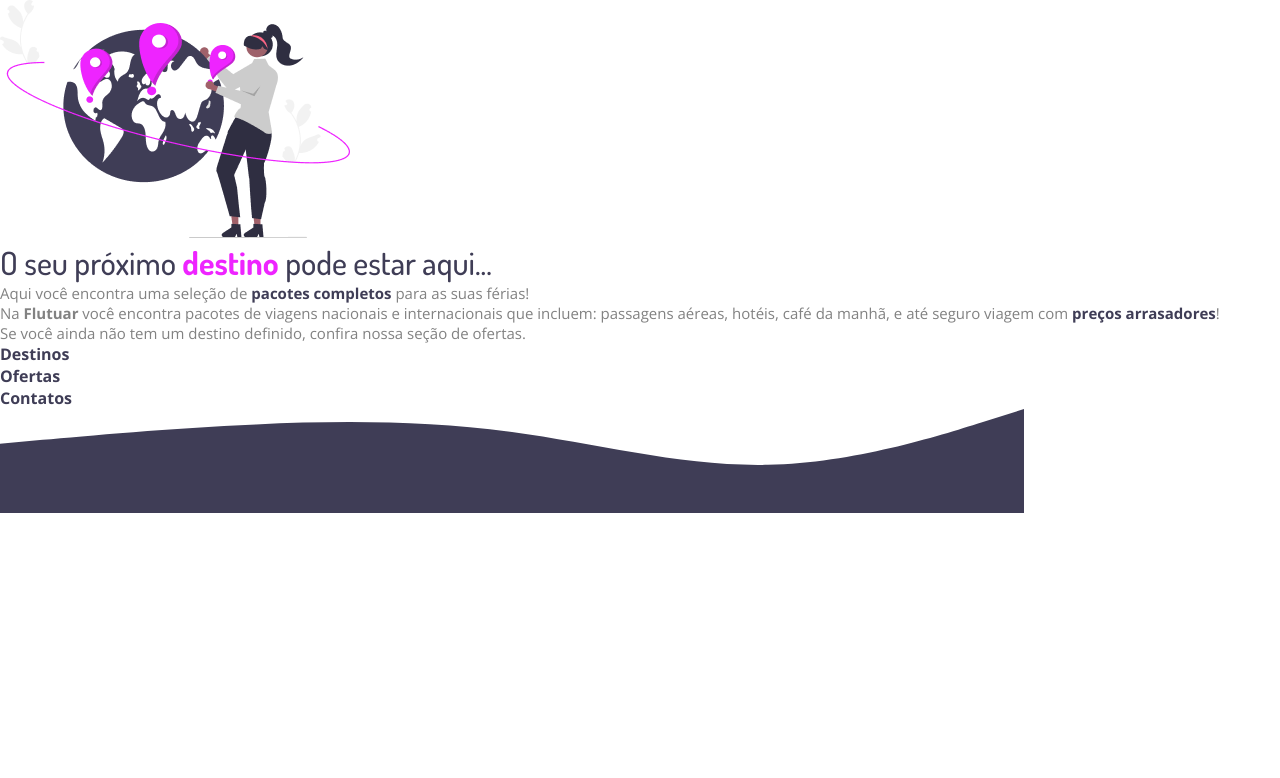
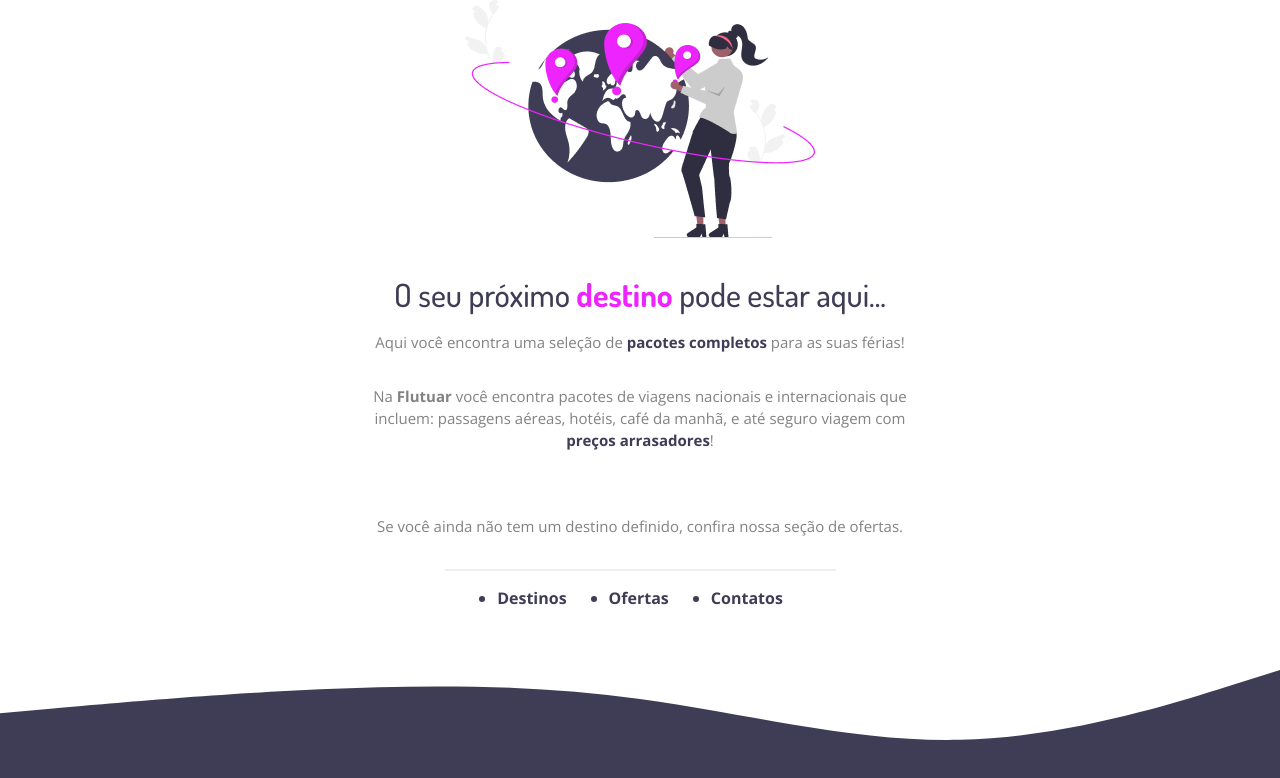
Before and after one commit to danircarv/flutuar-landing-page, a plain HTML site: page index.html in a window 1280 px wide. Drawn offline with nearby package versions, Linux system fonts and the light colour scheme.

Commit message:
adjusting positions

```diff
--- a/index.html
+++ b/index.html
@@ -14,33 +14,36 @@
   </head>
   <body>
     <main>
+      <div class="hero">
         <img
+          id="img1"
           src="./assets/img1.png"
           alt="Imagem de uma mulher segurando o globo terrestre"
         />
-      <div>
+
         <h1>O seu próximo <span>destino</span> pode estar aqui...</h1>
-      </div>
-      <div>
+
+        <div class="txt1">
           <p>
-          Aqui você encontra uma seleção de <span>pacotes completos</span> para
-          as suas férias!
+            Aqui você encontra uma seleção de
+            <span>pacotes completos</span> para as suas férias!
           </p>
           <p>
             Na <b>Flutuar</b> você encontra pacotes de viagens nacionais e
-          internacionais que incluem: passagens aéreas, hotéis, café da manhã, e
-          até seguro viagem com <span>preços arrasadores</span>!
+            internacionais que incluem: passagens aéreas, hotéis, café da manhã,
+            e até seguro viagem com <span>preços arrasadores</span>!
           </p>
         </div>
-      <div>
+        <div class="txt2">
           <p>
             Se você ainda não tem um destino definido, confira nossa seção de
             ofertas.
           </p>
         </div>
+      </div>
     </main>
+    <div class="linha"></div>
     <footer>
-      <div class="linha"></div>
       <div class="footer-nav">
         <ul>
           <li>Destinos</li>
@@ -48,7 +51,7 @@
           <li>Contatos</li>
         </ul>
       </div>
-      <img src="./assets/Wave.svg" alt="Desenho de onda minimalista" />
     </footer>
   </body>
+  <img id="wave" src="./assets/Wave.svg" alt="Desenho de onda minimalista" />
 </html>
--- a/styles.css
+++ b/styles.css
@@ -4,20 +4,51 @@
   box-sizing: border-box;
 }
 
+body {
+  text-align: center;
+}
+
+.hero {
+  width: 630px;
+  margin: auto;
+}
+
 h1 {
+  margin: 32px auto 16px;
+  width: 494px;
+
   font-family: "Dosis", sans-serif;
   font-weight: 500;
   color: #3f3d56;
+  font-size: 32px;
 }
 h1 span {
   font-weight: bold;
   color: #ee24ff;
 }
+.txt1 {
+  display: flex;
+  flex-direction: column;
+  align-items: center;
+  gap: 32px;
+
+  margin-bottom: 64px;
+}
+
+.txt2 {
+  display: flex;
+  flex-direction: column;
+  align-items: center;
+  margin-bottom: 32px;
+}
 
 p {
+  width: 540px;
+
   font-family: "Open Sans", sans-serif;
   font-size: 15px;
   color: #828282;
+  line-height: 22px;
 }
 
 p span {
@@ -25,8 +56,36 @@ p span {
   font-weight: bold;
 }
 
+.linha {
+  display: flex;
+  align-items: center;
+  width: 391px;
+  margin: 0 auto;
+
+  border: 1px solid #eceff2;
+}
+
+footer {
+  display: flex;
+  justify-content: center;
+  margin: 0 auto;
+}
+
+ul {
+  margin-top: 16px;
+  display: flex;
+  flex-direction: row;
+  gap: 42px;
+}
 li {
   font-family: "Open Sans", sans-serif;
   color: #3f3d56;
   font-weight: 700;
 }
+#wave {
+  position: fixed;
+  bottom: 0;
+  left: 0;
+  right: 0;
+  width: 100%;
+}
```
Lines whose indentation alone changed are shown as unchanged.
